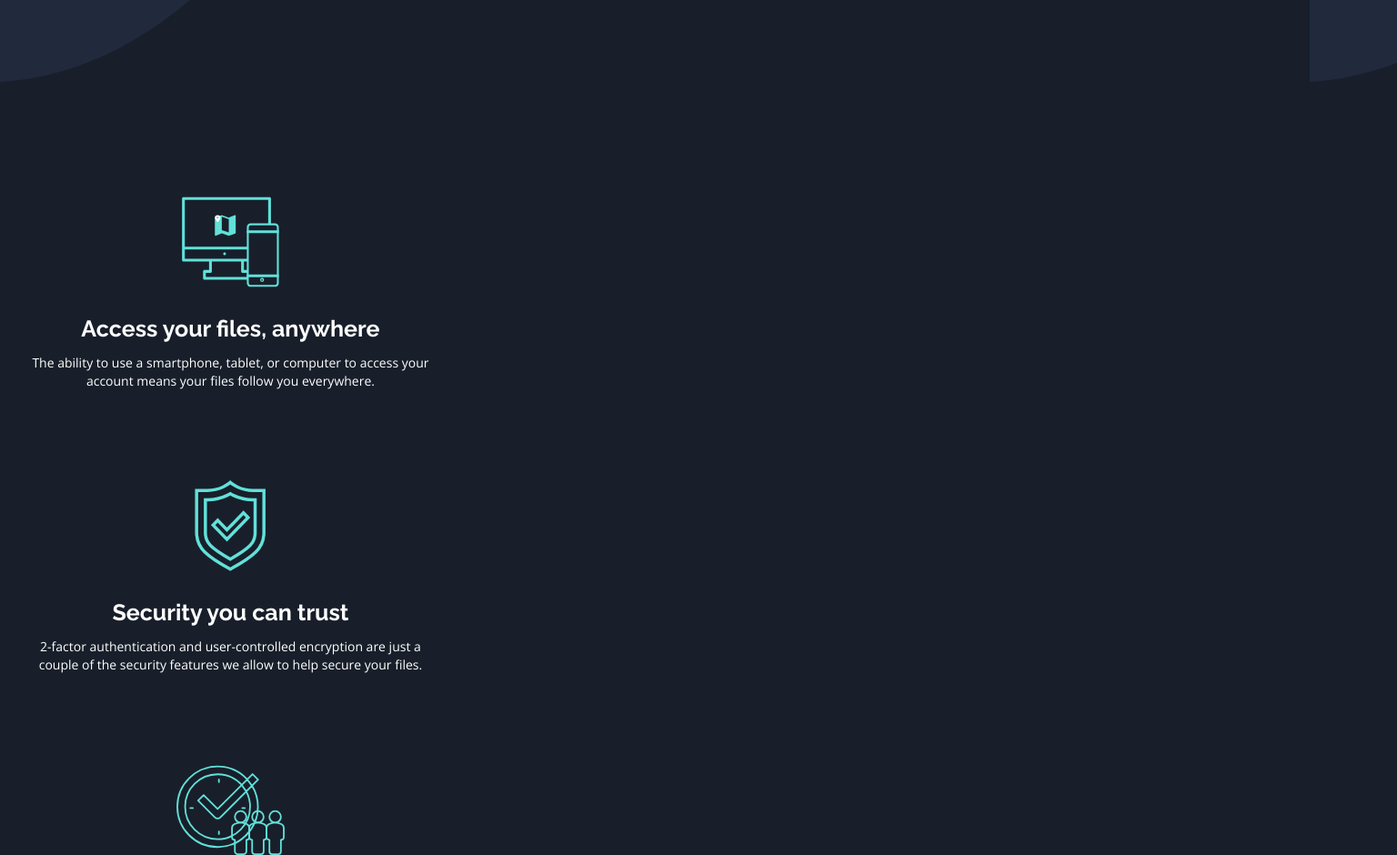
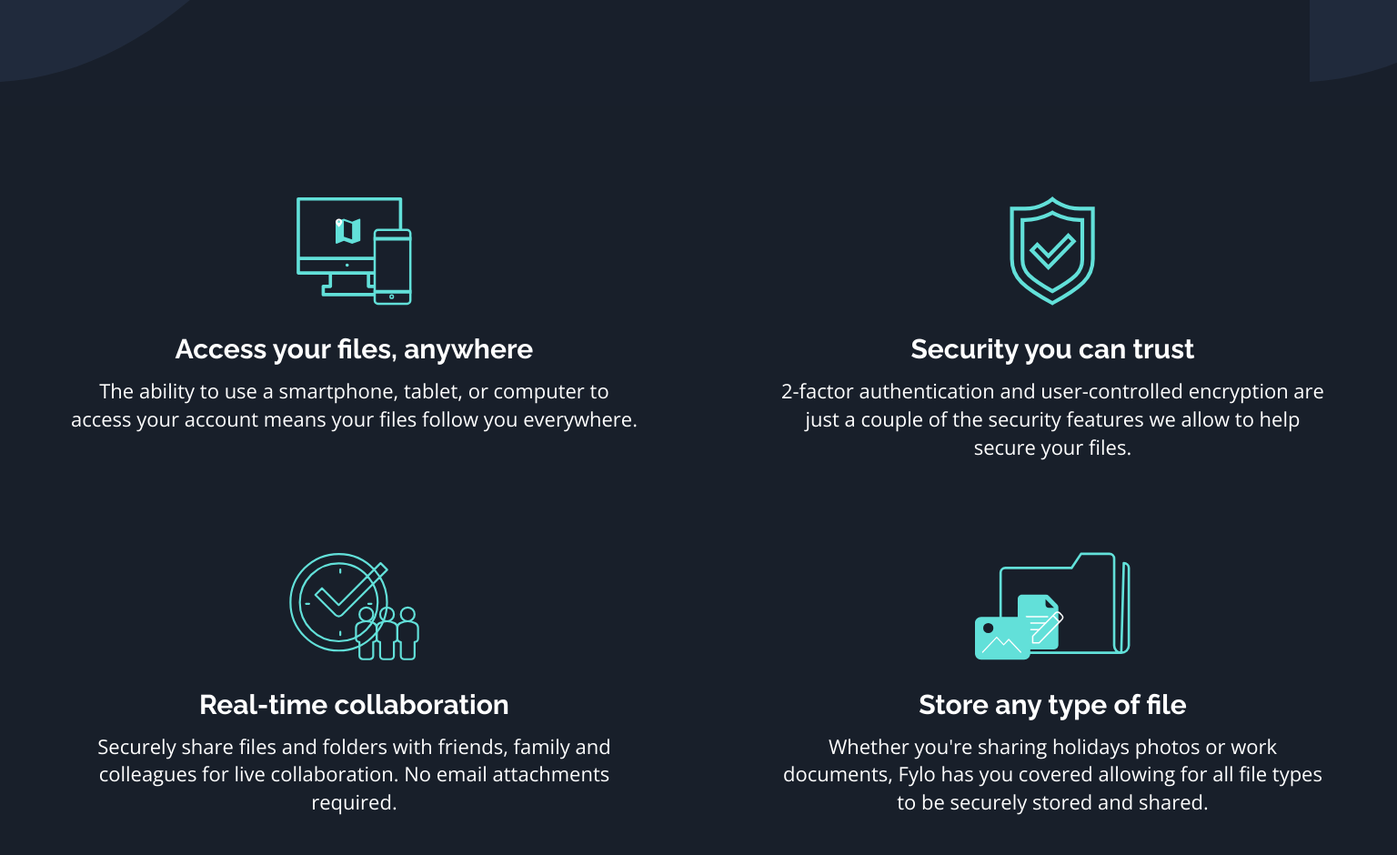
Before and after one commit to adynaslima/Fylo-dark-theme-landing-page, a plain HTML site: page index.html in a window 1536 px wide. Shown: the part 1190-2130 px from the top of the page at 91% size. Drawn offline with nearby package versions, Linux system fonts and the light colour scheme.

Commit message:
feat: estilização da seção2

```diff
--- a/css/style.css
+++ b/css/style.css
@@ -323,23 +323,34 @@ footer {
 
     .secao2 {
         display: grid;
+        padding-bottom: 30px;
     }
 
+    .item-secao2:nth-child(1) {
+        grid-column: 1/2;
+        grid-row: 1/2;
+    }
 
+    .item-secao2:nth-child(2) {
+        grid-column: 2/3;
+        grid-row: 1/2;
+    }
 
     .item-secao2 {
-        width: 33%;
+        width: 80%;
+        margin: 0 10%;
     }
 
     .foto-secao2 {
-        height: 100px;
+        height: 120px;
     }
 
     .titulo-secao2 {
-        font-size: 25px;
+        font-size: 30px;
     }
 
     .parag-secao2 {
-
+        font-size: 22px;
+        padding: 0;
     }
 }
```
